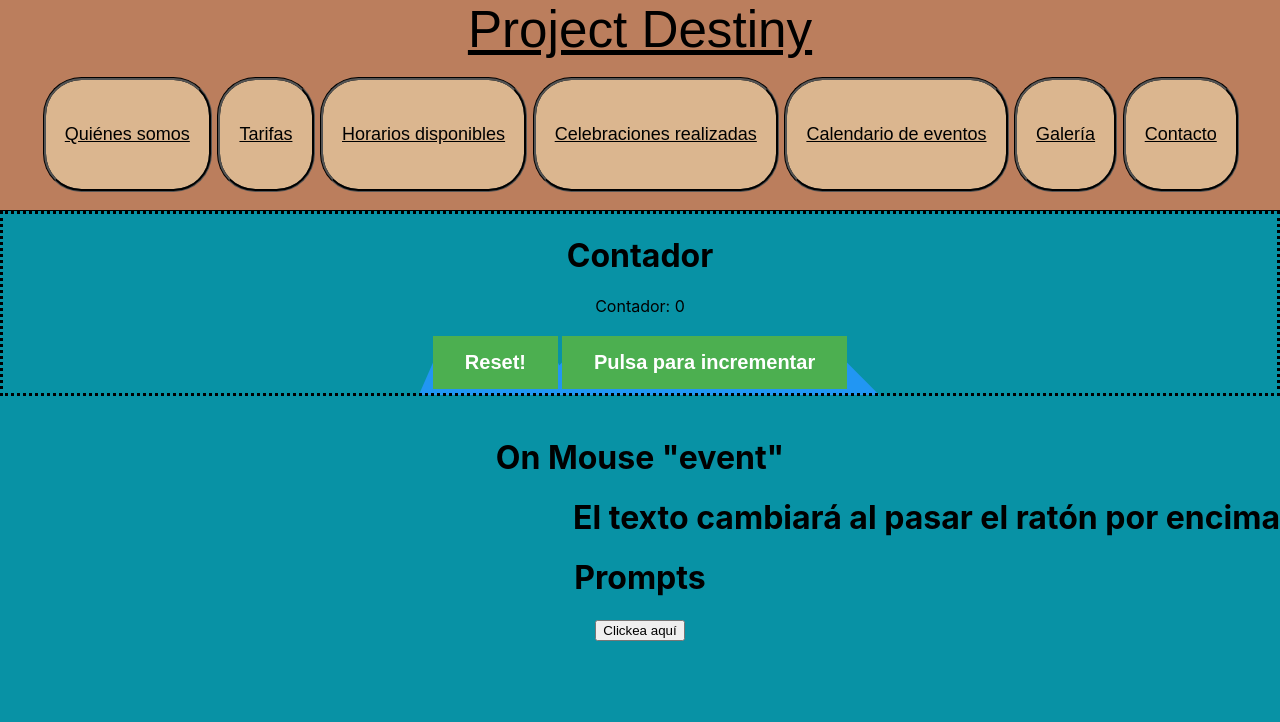
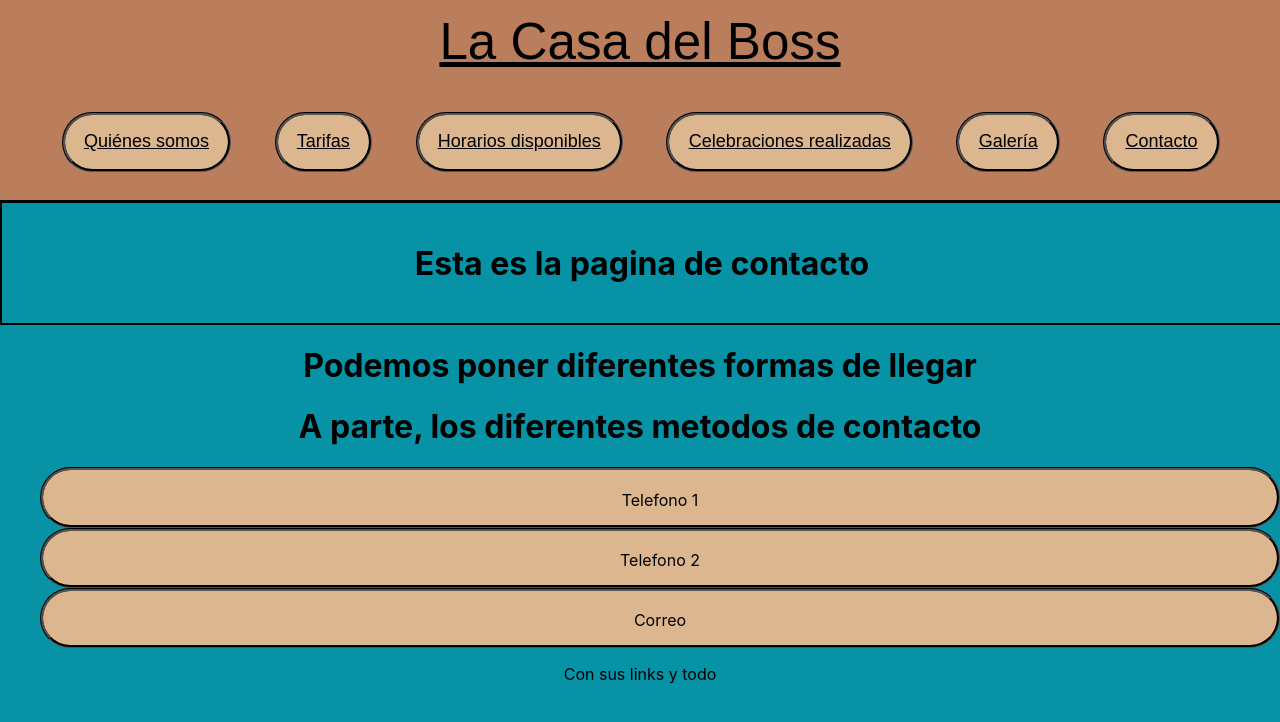
Before and after one commit to LuisRamirezdeVerger/ProjectDestiny, a React (Create React App) app: page /contacto in a window 1280 px wide. Shown: the top 722 px of the page. Built offline with nearby package versions, Linux system fonts and the light colour scheme; a web font is replaced by a local one.

Commit message:
Css's! Calendario empezado

```diff
--- a/public/index.html
+++ b/public/index.html
@@ -13,7 +13,7 @@
     <meta name="theme-color" content="#000000" />
     <meta
       name="description"
-      content="Web site created using create-react-app"
+      content="Web site created using create-react-app by WiTech"
     />
     <link rel="apple-touch-icon" href="%PUBLIC_URL%/logo192.png" />
     <!--
@@ -30,7 +30,7 @@
       work correctly both with client-side routing and a non-root public URL.
       Learn how to configure a non-root public URL by running `npm run build`.
     -->
-    <title>Project Destiny</title>
+    <title>La Casa del Boss</title>
   </head>
   <body>
     <noscript>You need to enable JavaScript to run this app.</noscript>
--- a/src/App.css
+++ b/src/App.css
@@ -18,7 +18,7 @@ body{
   flex-direction: column;
   text-decoration-color: aliceblue;
   background-color: #bb7e5d;
-  height: auto;
+  height: 25vh;
   font-size: 4vw;
   border-bottom: 0.03em black solid;
   width: 100%;
@@ -28,6 +28,7 @@ body{
 li {
   display: flex;
   width: auto;
+  height: 2vh;
   flex-direction: row;
   text-align: center;
   border-style: groove;
@@ -58,14 +59,21 @@ li {
   /*font-family: Impact, Haettenschweiler, 'Arial Narrow Bold', sans-serif;*/
 }
 
-a{
+.titulo{
+  display: flex;
+  flex-wrap: nowrap;
+  text-align: center;
+  align-items: center;
+  justify-content: center;
   color:black;
-  text-align: center;
+  height: 15vh;
+  width: 100%;
 }
 
 .navList{
   display: flex;
   flex-direction: row;
+  align-items: center   ;
   height: 9vw;
   border-radius: 9vw;
   border-style: none;
--- a/src/App.js
+++ b/src/App.js
@@ -14,15 +14,15 @@ const App = () => {
     return(
       <Router>
         <header className="header">
-          <title> Project Desiny</title>
+          <title> La Casa del Boss</title>
             <nav className="navBar">
-              <Link to="/"> Project Destiny </Link>
+              <Link to="/" className='titulo'> La Casa del Boss </Link>
               <ul className="navList">
                 <li><Link to ="nosotros">Quiénes somos</Link></li>
                 <li ><Link to ="tarifas">Tarifas</Link></li>
                 <li ><Link to ="horarios">Horarios disponibles</Link></li>
                 <li ><Link to ="celebraciones">Celebraciones realizadas</Link></li>
-                <li ><Link to ="calendario">Calendario de eventos</Link></li>
+                {/* <li ><Link to ="calendario">Calendario de eventos</Link></li> */}
                 <li ><Link to ="galeria">Galería</Link></li>
                 <li ><Link to ="contacto">Contacto</Link></li>
               </ul>
--- a/src/components/Contacto.js
+++ b/src/components/Contacto.js
@@ -1,28 +1,27 @@
-import './Proyectos.css'
+import './Contacto.css'
 import React from "react";
-import Counter from './Counter';
-import RatonEncima from './OnMouse';
-import Prompt from './Prompt';
 
-const Proyectos = () => {
+const Contacto = () => {
 return(
     <div style={{textAlign: 'center'}}>
-        <div style={{borderStyle: 'dotted'}}>
-            <h1>Contador</h1>
-            <Counter />
-        </div>
-        <br/>
-        <div>
-            <h1>On Mouse "event"</h1>
-            <RatonEncima />
-        </div>
-        <div>
-            <h1>Prompts</h1>
-            <Prompt />
-        </div>
+       <div style={{border: 'solid 2px'}} className='titulo'>
+            <h1>Esta es la pagina de contacto</h1>
+       </div>
+       <div className='comoLlegar'>
+            <h1>Podemos poner diferentes formas de llegar</h1>
+       </div>
+       <div className='metodos'>
+            <h1>A parte, los diferentes metodos de contacto</h1>
+            <ul>
+                <li>Telefono 1</li>
+                <li>Telefono 2</li>
+                <li>Correo</li>
+            </ul>
+            <p>Con sus links y todo</p>
+       </div>
     </div>
 );
 
 }
 
-export default Proyectos;
+export default Contacto;
--- a/src/components/Horarios.css
+++ b/src/components/Horarios.css
@@ -0,0 +1,8 @@
+.calendario{
+    display: flex;
+    flex-direction: row;
+    justify-content: center;
+    border-style: solid;
+    align-items: center;
+    height: 50vh;
+}
--- a/src/components/Horarios.js
+++ b/src/components/Horarios.js
@@ -1,28 +1,18 @@
-import './Proyectos.css'
+import './Horarios.css'
 import React from "react";
-import Counter from './Counter';
-import RatonEncima from './OnMouse';
-import Prompt from './Prompt';
 
-const Proyectos = () => {
+const Horarios = () => {
 return(
     <div style={{textAlign: 'center'}}>
-        <div style={{borderStyle: 'dotted'}}>
-            <h1>Contador</h1>
-            <Counter />
+        <div className='titulo'>
+            <h1>Aqui tendremos los horarios: Libres, ocupados o tengamos un evento concertado</h1>
         </div>
-        <br/>
-        <div>
-            <h1>On Mouse "event"</h1>
-            <RatonEncima />
-        </div>
-        <div>
-            <h1>Prompts</h1>
-            <Prompt />
+        <div className='calendario'>
+            El calendario que muestra los días viene aquí
         </div>
     </div>
 );
 
 }
 
-export default Proyectos;
+export default Horarios;
```
